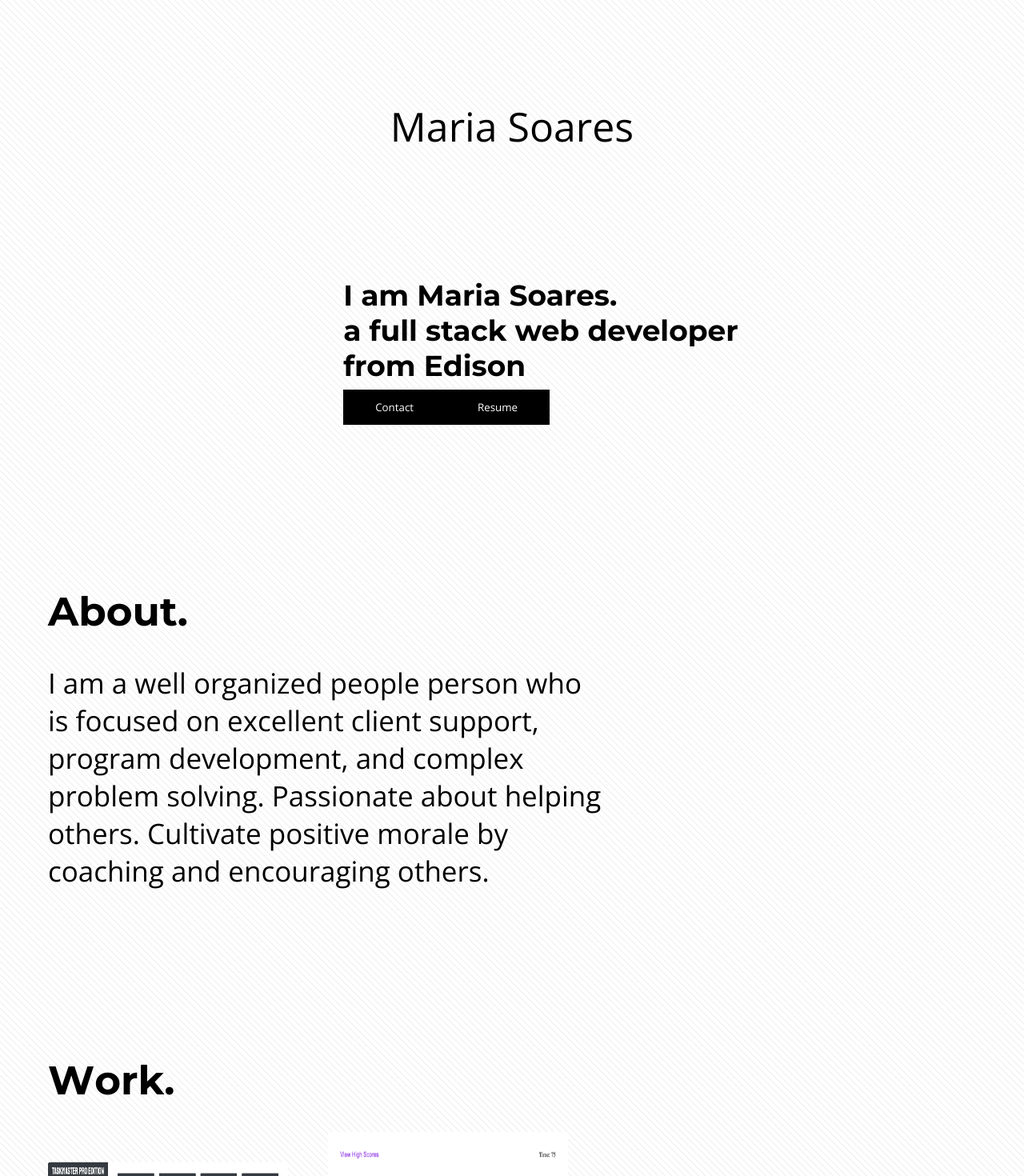
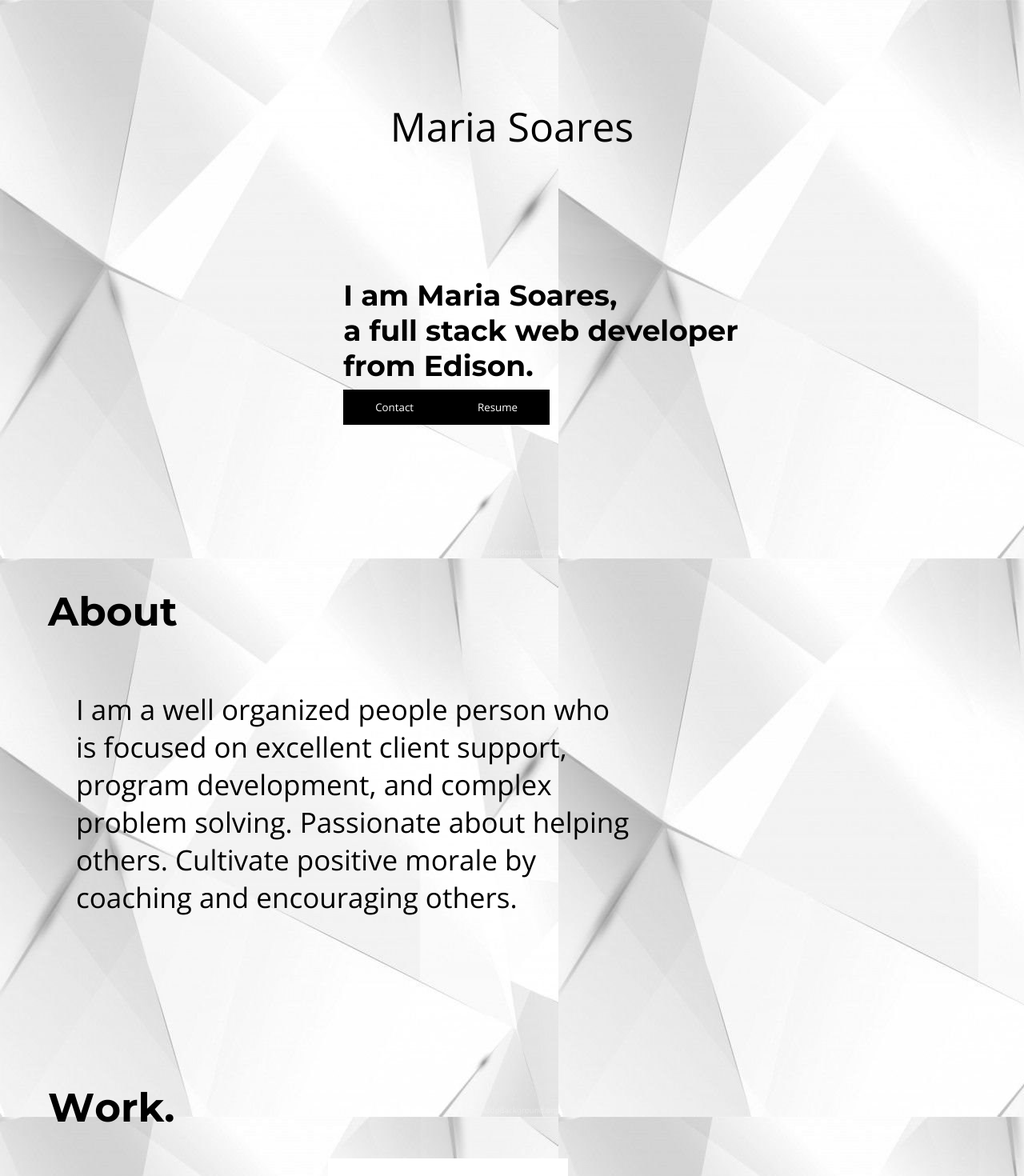
Before and after one commit to soaresmaria/spa-react-portfolio, a React (Create React App) app: page / in a window 1280 px wide. Shown: the top 1470 px of the page at 80% size. Built offline with nearby package versions, Linux system fonts and the light colour scheme.

Commit message:
final testing

```diff
--- a/src/App.css
+++ b/src/App.css
@@ -3,7 +3,7 @@
 
 body{
   font-size: 16px;
-  background-image: url(./bg1.png);
+  background-image: url(./parallex.jpeg);
 
   font-family: 'Open Sans', sans-serif;
   overflow-x: hidden;
@@ -12,7 +12,7 @@
 
 
 .App {
-  text-align: center;
+  text-align: right;
 }
 
 
@@ -48,10 +48,12 @@
 margin-right: 50em;
 }
 nav{
-  position:fixed;
+  position: sticky;
+  background-color: brown;
   left:60em;
-  top:6em;
-z-index: 100;
+  top: 0;
+  z-index: 100;
+  padding: 2px 10px;
 }
 nav li{
   display: inline-block;
@@ -62,7 +64,6 @@
   text-decoration: none;
   color: black;
   padding:1em;
-  opacity: 0.5;
   transition: all 0.3s ease-in-out;
   -webkit-transition: all 0.3s ease-in-out;
   -moz-transition: all 0.3s ease-in-out;
@@ -116,12 +117,16 @@
   text-align: left;
 }
 .about-content p{
-  font-size: 1.3em;
-  text-align: left;
-  width: 37em;
+float: left;
+margin-left: 5%;
+text-align: left;
+font-size: larger;
+width: 50%;
 }
 .about img{
-  margin-left: 5em;
+  margin-right: 5em;
+  max-width: 80%;
+  width: 500px;
 }
 .work{
   position: relative;
--- a/src/components/About.js
+++ b/src/components/About.js
@@ -7,12 +7,12 @@
     render() {
         return (<div className='about'>
             <div className='about-content'>
-            <h1><Fade bottom cascade>About.</Fade></h1>
+            <h1><Fade bottom cascade>About</Fade></h1>
             <Fade bottom>
                     <p>{data.abouttext}</p>
             </Fade>
             </div>
-            {data.ShowAboutImage ? <img src={data.aboutImage} alt='about iamge'></img> : null}
+            {data.ShowAboutImage ? <img src={data.aboutImage} alt='about image'></img> : null}
 
 
         </div>  );
--- a/src/components/Contact.js
+++ b/src/components/Contact.js
@@ -7,7 +7,7 @@
     render() {
         return (  <div>
         <h1>
-                <Fade bottom cascade> Contact.</Fade>
+                <Fade bottom cascade> Contact</Fade>
         </h1>
         <Fade bottom>
         <div className='contact-content'>
--- a/src/components/Header.js
+++ b/src/components/Header.js
@@ -8,7 +8,7 @@
 
     render() {
         return (<div>
-        <h1 className='heading-background'>C NEILL</h1>
+        <h1 className='heading-background'>Maria S</h1>
             <header>
                 <h1>
                     <Fade bottom cascade>{data.name}</Fade></h1>
--- a/src/data.js
+++ b/src/data.js
@@ -3,9 +3,9 @@
 
         name :'Maria Soares',
         headerTagline: [
-                        'I am Maria Soares.',
+                        'I am Maria Soares,',
                         'a full stack web developer',
-                        'from Edison'
+                        'from Edison.'
     ],
         contactEmail:'soaresmaria181@yahoo.com',
         resume: "./Maria Resume.pdf",
@@ -47,7 +47,7 @@
                     id: 5,
                     title: 'Professional Portfolio',
                     service: 'My Professional Portfolio',
-                    imageSrc: "./portfolio.png",
+                    imageSrc: "./porfolio.png",
                     url: 'https://soaresmaria.github.io/professional-portfolio/#'
                 },
                 {
```
Also changed, not shown: src/parallex.jpeg (added).
